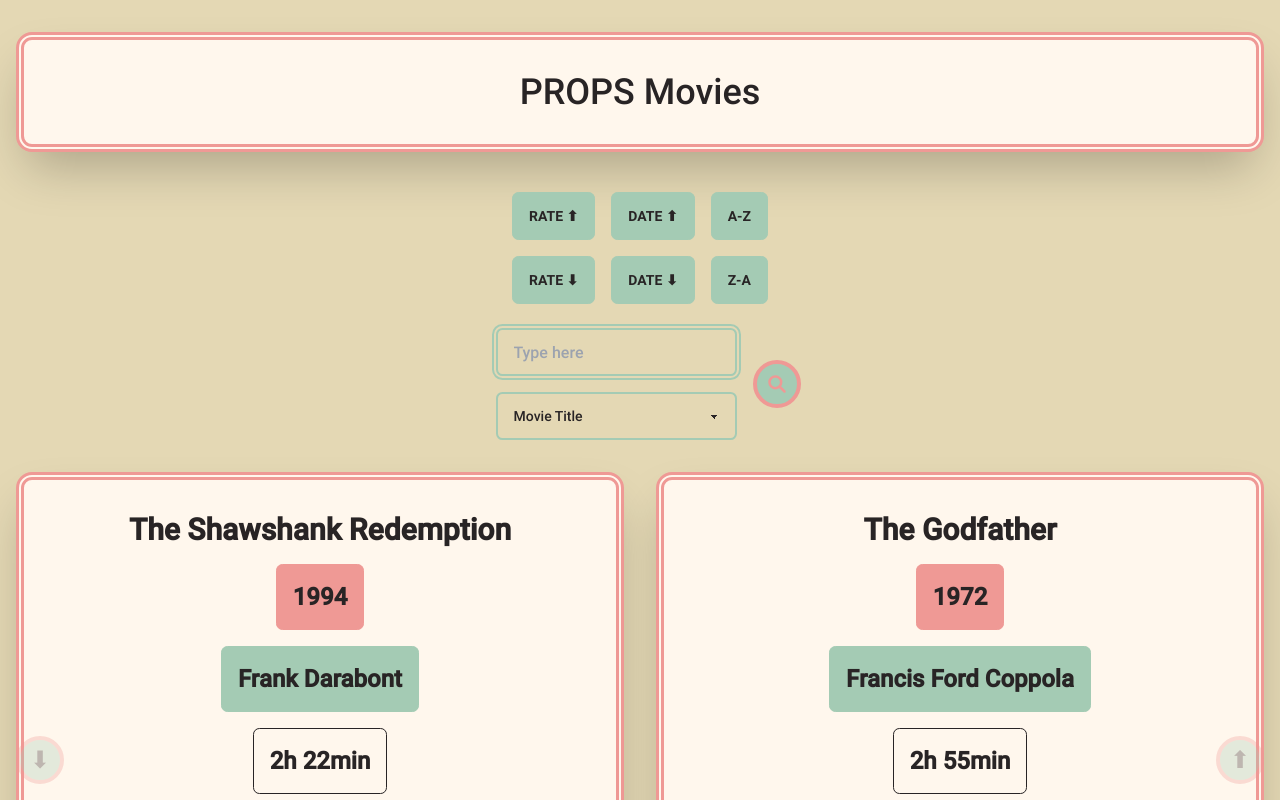
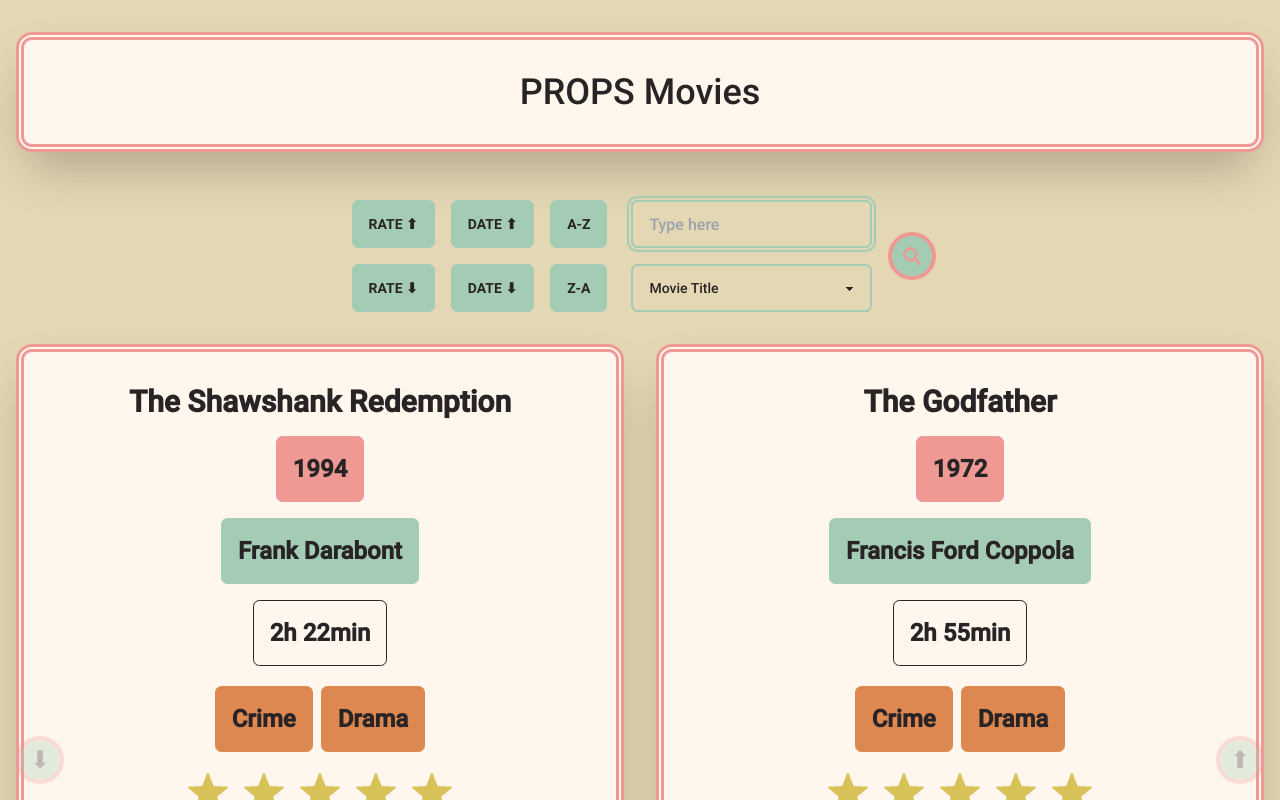
Before and after one commit to MariaRiosNavarro/sorted-movies-app, a React (Vite) app: page / in a window 1280 px wide. Shown: the top 800 px of the page. Built offline with nearby package versions, Linux system fonts and the light colour scheme.

Commit message:
fix button issue

```diff
--- a/src/pages/Home.jsx
+++ b/src/pages/Home.jsx
@@ -11,7 +11,7 @@
         <h1 className="text-center text-secundary text-4xl p-8 my-8 mx-4 shadow-2xl rounded-2xl bg-orange-50 border-double  border-8 border-primary">
           PROPS Movies
         </h1>
-        <div className="flex-col md:flex-row md:items-center md:justify-center">
+        <div className="md:flex md:items-center md:justify-center  xs:flex-col">
           <ButtonsContainer />
           <Search />
         </div>
```
